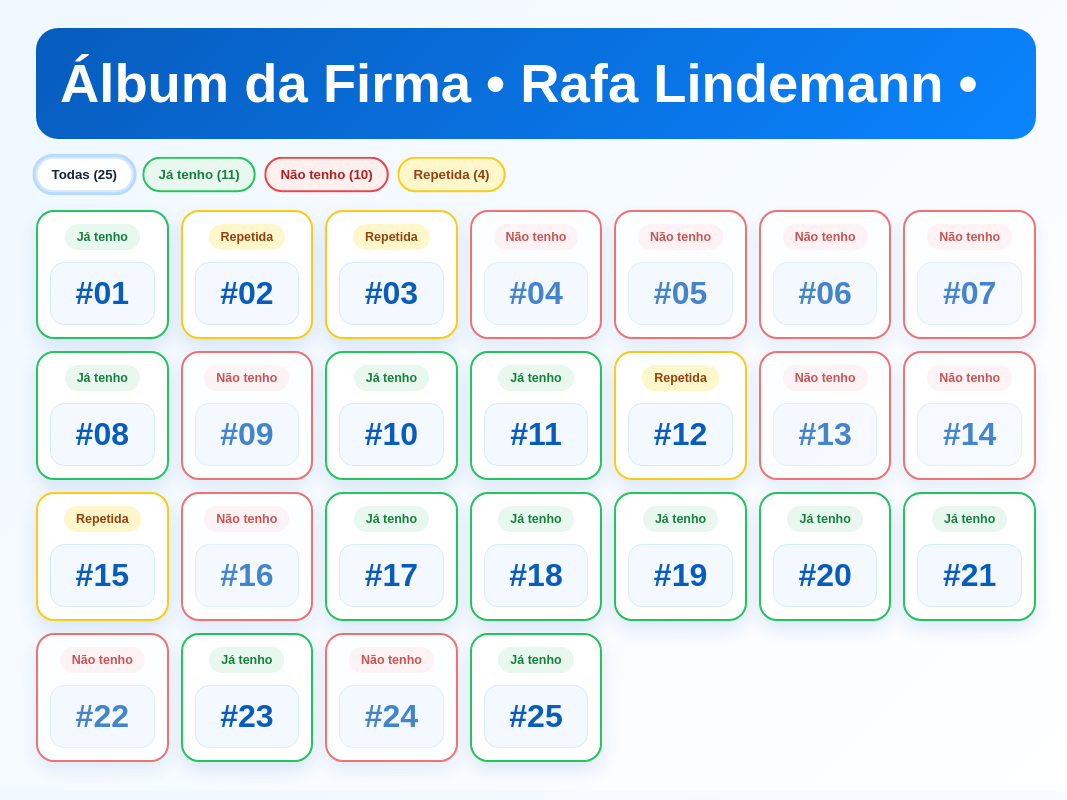
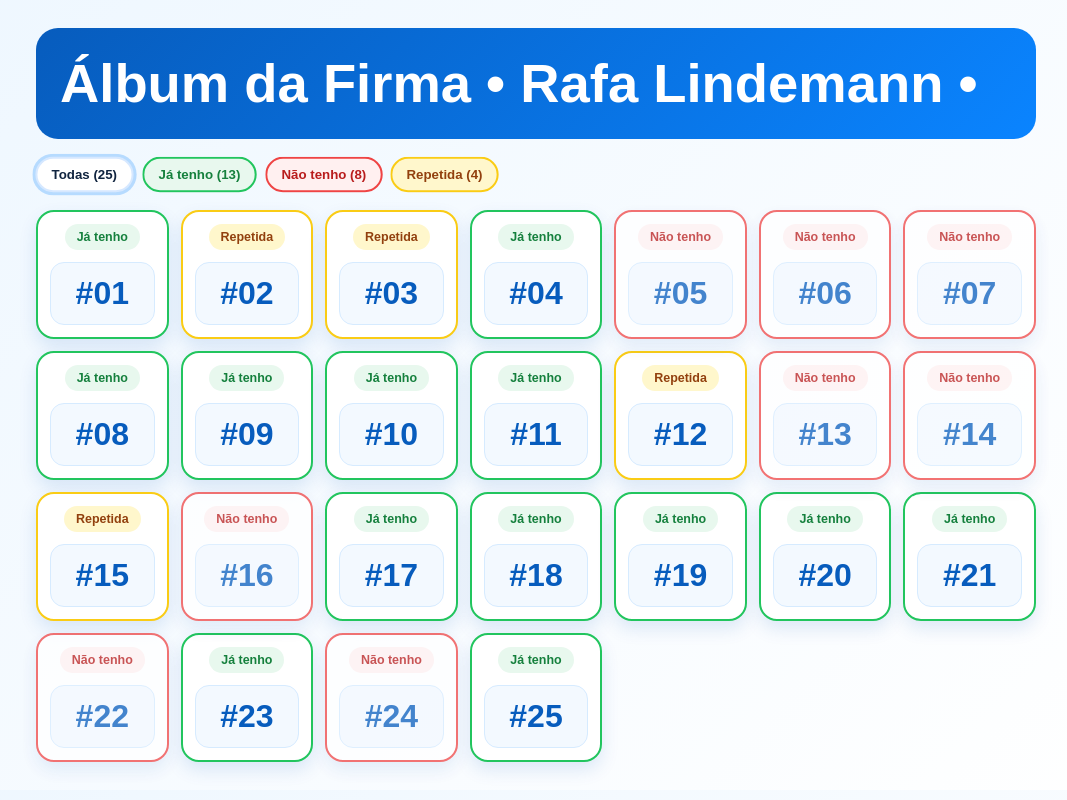
Before and after one commit to rafaellindemann/albumdorafa, a React (Vite) app: page / in a window 1280 px wide. Shown: the whole page, without its empty margins (104-1171 px from the left). Built offline with nearby package versions, Linux system fonts and the light colour scheme.

Commit message:
att qtds

```diff
--- a/src/App.jsx
+++ b/src/App.jsx
@@ -4,18 +4,18 @@
 const figurinhas = [
   { numero: 1, quantidade: 1 },
   { numero: 2, quantidade: 2 },
-  { numero: 3, quantidade: 5 },
-  { numero: 4, quantidade: 0 },
+  { numero: 3, quantidade: 4 },
+  { numero: 4, quantidade: 1 },
   { numero: 5, quantidade: 0 },
 
   { numero: 6, quantidade: 0 },
   { numero: 7, quantidade: 0 },
   { numero: 8, quantidade: 1 },
-  { numero: 9, quantidade: 0 },
+  { numero: 9, quantidade: 1 },
   { numero: 10, quantidade: 1 },
 
   { numero: 11, quantidade: 1 },
-  { numero: 12, quantidade: 5 },
+  { numero: 12, quantidade: 4 },
   { numero: 13, quantidade: 0 },
   { numero: 14, quantidade: 0 },
   { numero: 15, quantidade: 3 },
```
